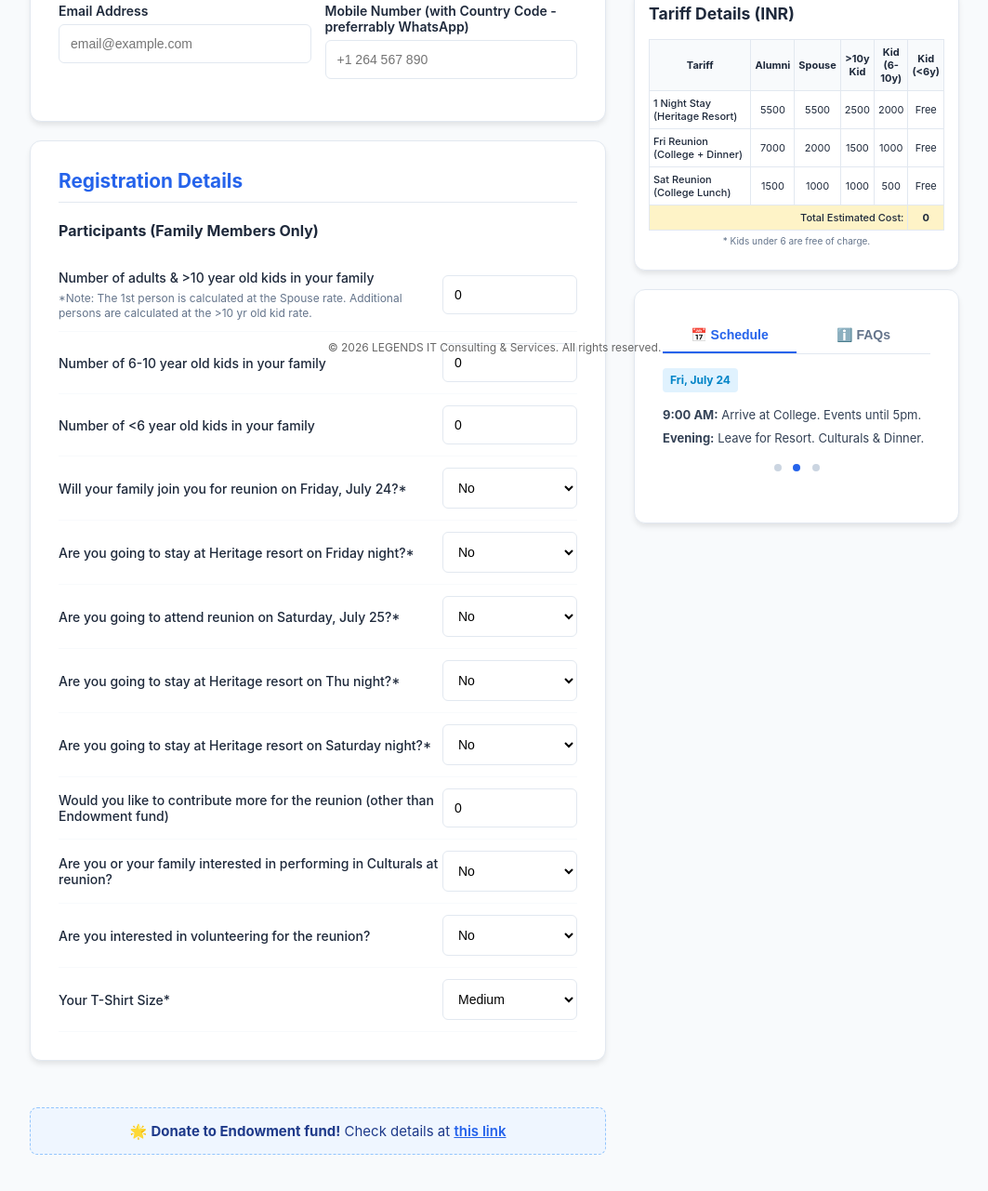
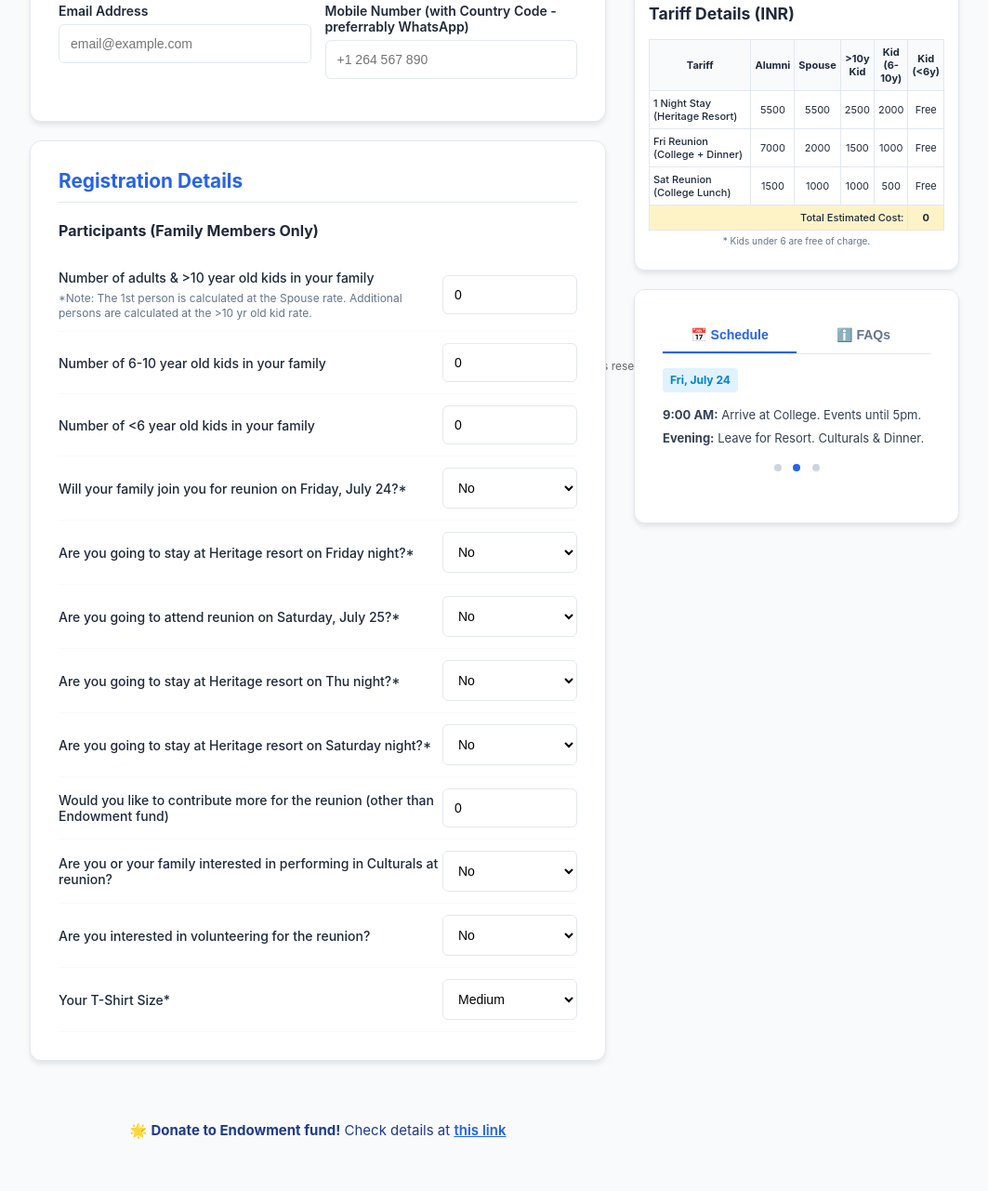
Before and after one commit to maheshlingam06/my-node-api, a website: page public/registration.html in a window 1280 px wide. Shown: the part 389-1670 px from the top of the page at 93% size, without its empty margins (108-1171 px from the left). Drawn offline with Linux system fonts and the light colour scheme; no server answers; sample sign-in values are in the browser's storage.

Commit message:
endowment link - remove backgound, move copyright panel behind forms

```diff
--- a/public/registration.html
+++ b/public/registration.html
@@ -93,7 +93,7 @@
         h2 { margin-top: 0; font-size: 1.3rem; color: var(--primary); border-bottom: 1px solid var(--border); padding-bottom: 10px; margin-bottom: 20px; }
         h3 { margin-top: 0; font-size: 1.1rem; }
 
-        .copyright-panel { text-align: center; padding: 20px; font-size: 12px; color: rgba(0,0,0,0.6); margin-top: auto; position: fixed; bottom: 10px;}
+        .copyright-panel { text-align: center; padding: 20px; font-size: 12px; color: rgba(0,0,0,0.6); margin-top: auto; position: fixed; bottom: -10px; z-index: -10}
 
         .input-group { margin-bottom: 15px; }
         label { display: block; font-weight: 600; font-size: 14px; margin-bottom: 6px; }
@@ -586,7 +586,7 @@
             </div>
         </div>
     </div>
-    <div style="width: 100%; text-align: center; margin: 0 auto ; padding: 15px 20px; background-color: #eff6ff; border-radius: 8px; border: 1px dashed #93c5fd; box-sizing: border-box;">
+    <div style="width: 100%; text-align: center; margin-bottom: 20px; padding: 15px 20px; box-sizing: border-box;">
         <p style="margin: 0; color: #1e3a8a; font-size: 15px;">
             🌟 <strong>Donate to Endowment fund!</strong> Check details at <a href="#" target="_blank" style="color: #2563eb; font-weight: 600; text-decoration: underline;">this link</a>
         </p>
```
